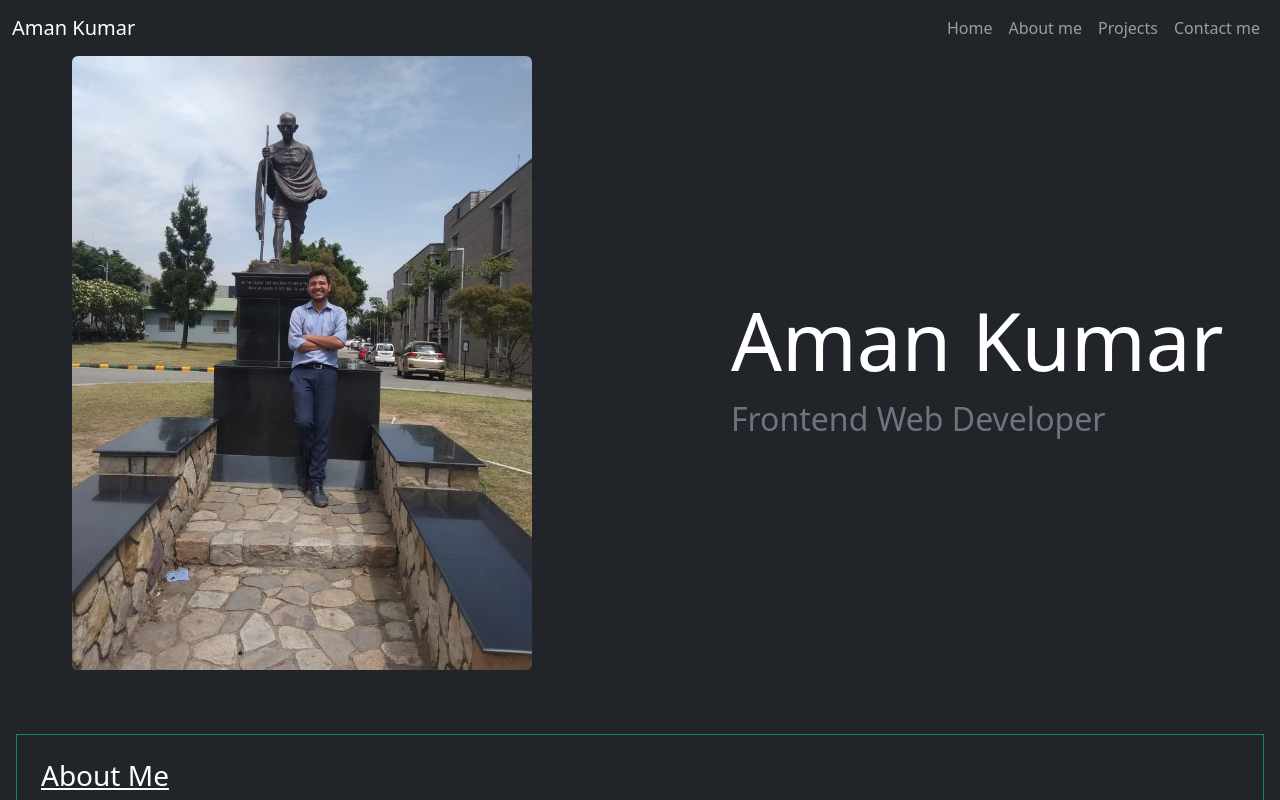
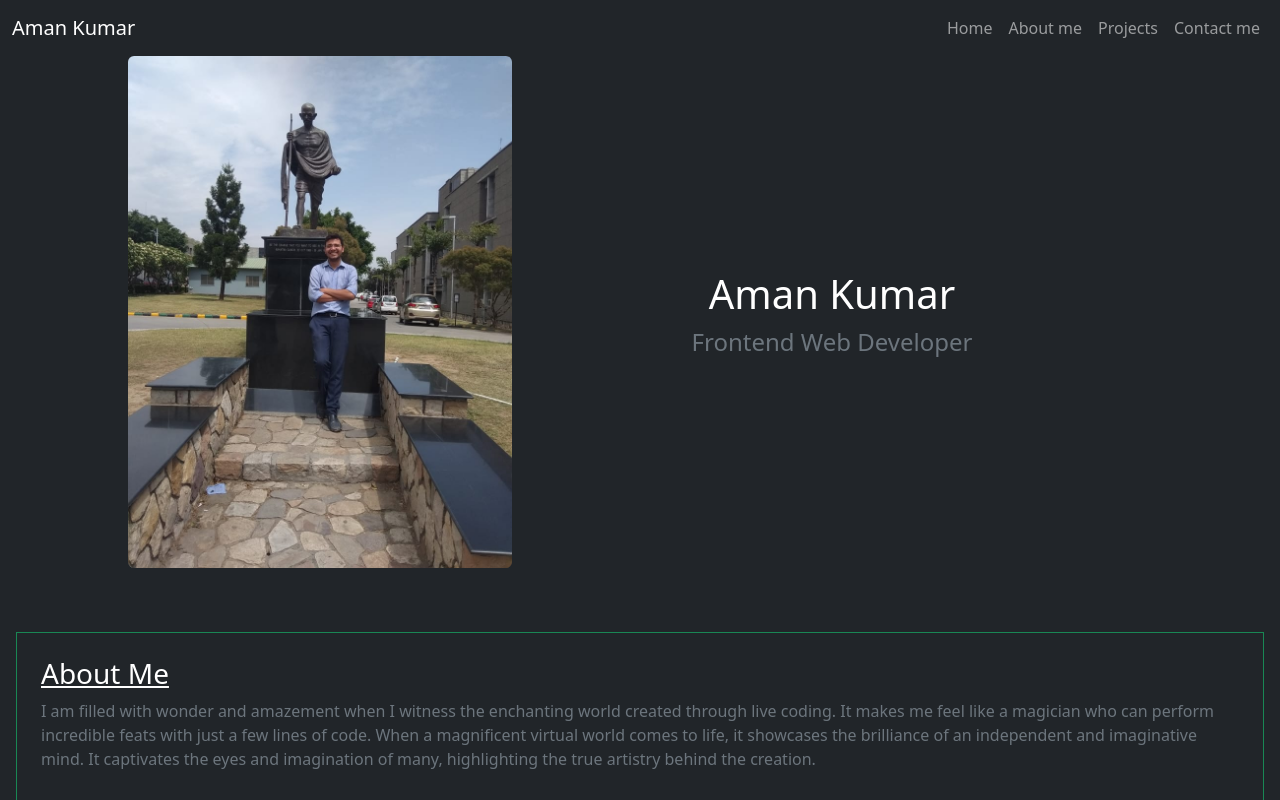
Before and after one commit to aman01197kumar/portfolio, a React (Vite) app: page / in a window 1280 px wide. Shown: the top 800 px of the page. Built offline with nearby package versions, Linux system fonts and the light colour scheme.

Commit message:
fixed: projects and landing page UI

```diff
--- a/src/components/ContactMe.tsx
+++ b/src/components/ContactMe.tsx
@@ -5,7 +5,7 @@ import styles from "../styles/contactMe.module.scss";
 function ContactMe() {
   return (
     <div className="p-3 mt-5">
-      <div className="border border-success p-5 ">
+      <div className="border border-success p-4 ">
         <div className="h3 text-white text-decoration-underline ">
           Contact Me
         </div>
@@ -48,7 +48,7 @@ function ContactMe() {
                 placeholder="Write you message"
               ></textarea>
             </div>
-            <Button variant="primary" type="submit">
+            <Button variant="primary" type="submit" className="d-flex align-items-end">
               Submit
             </Button>
           </Form>
--- a/src/components/Header.tsx
+++ b/src/components/Header.tsx
@@ -2,7 +2,7 @@ import Container from 'react-bootstrap/Container';
 import Nav from 'react-bootstrap/Nav';
 import Navbar from 'react-bootstrap/Navbar';
 
-function ColorSchemesExample() {
+function Header() {
   return (
     <>
       <Navbar expand="lg" bg="dark" data-bs-theme="dark">
@@ -26,4 +26,4 @@ function ColorSchemesExample() {
   );
 }
 
-export default ColorSchemesExample;
+export default Header;
--- a/src/components/LandingPage.tsx
+++ b/src/components/LandingPage.tsx
@@ -1,21 +1,25 @@
-
-import { Image } from 'react-bootstrap'
-import myself from '../img/myself.jpeg'
-import styles from '../styles/landingPage.module.scss'
+import { Image } from "react-bootstrap";
+import myself from "../img/myself.jpeg";
+import styles from "../styles/landingPage.module.scss";
 function LandingPage() {
   return (
-    <div>
-        <div className={`d-flex justify-content-center align-items-center ${styles.landingpage__wrapper}`}>
-        <div className={styles.image__container}>
-          <Image src={myself} rounded style={{width: '63%',marginLeft: '4.5rem'}}/>
-        </div>
-        <div style={{width: '50%'}}>
-            <div className={`text-white ${styles.name__container}`}>Aman Kumar</div>
-            <div className='text-secondary h2'>Frontend Web Developer</div>
-        </div>
-        </div>
+    <div
+      className={`d-flex justify-content-center align-items-center ${styles.landingpage__wrapper}`}
+    >
+        <Image
+          src={myself}
+          rounded
+          // style={{ height:'5rem' }}
+          width='30%'
+          className={styles.image}
+        />
+
+      <div className="text-center" style={{ width: "50%" }}>
+        <div className={`text-white text-bold fs-1 ${styles.name__container}`}>Aman Kumar</div>
+        <div className="text-secondary fs-4">Frontend Web Developer</div>
+      </div>
     </div>
-  )
+  );
 }
 
-export default LandingPage
+export default LandingPage;
--- a/src/styles/landingPage.module.scss
+++ b/src/styles/landingPage.module.scss
@@ -1,15 +1,15 @@
 .landingpage__wrapper{
-    .image__container{
-        // width: 50%;
-    }
-    .name__container{
-        font-weight: 500;
-        font-size: 5rem;
+    width: 100%;
 
-    }
 }
 @media only screen and (max-width: 600px) {
     .landingpage__wrapper {
       flex-wrap: wrap;
+      justify-content: center;
+      flex-direction: column;
+      .image{
+
+          width:50%;
+      }
     }
   }
--- a/src/styles/projects.module.scss
+++ b/src/styles/projects.module.scss
@@ -5,6 +5,7 @@
     .flex__container {
     flex-direction: column;
     justify-content: center;
+    align-items: center;
 
     }
   }
```
